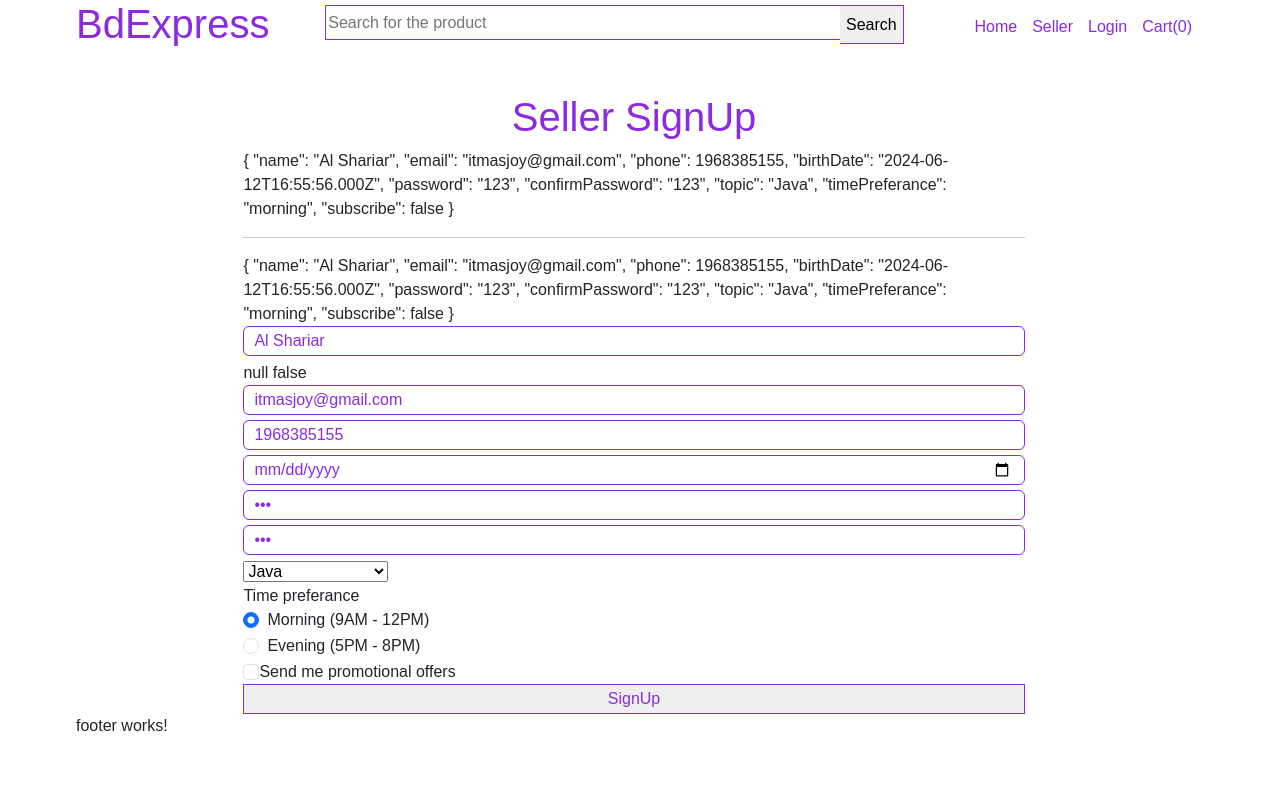
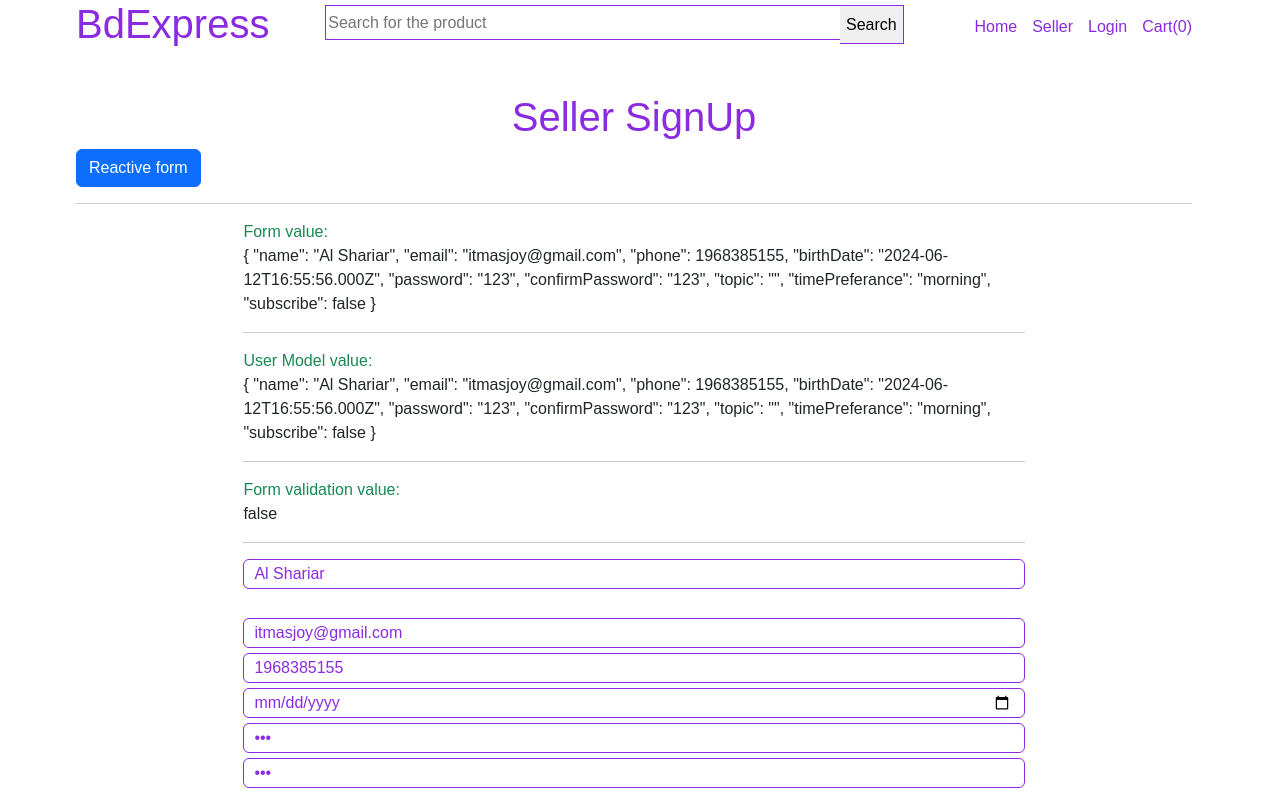
Before and after one commit to Shariarbup/bdExpress-angular, an Angular app: page /seller in a window 1280 px wide. Shown: the top 792 px of the page. Built offline with nearby package versions, Linux system fonts and the light colour scheme.

Commit message:
added error handling in template driven form

```diff
--- a/src/app/app.module.ts
+++ b/src/app/app.module.ts
@@ -9,6 +9,7 @@ import { SellerComponent } from './components/seller/seller.component';
 import { FooterComponent } from './components/footer/footer.component';
 import { SignupComponent } from './components/signup/signup.component';
 import { FormsModule } from '@angular/forms';
+import { HttpClientModule } from '@angular/common/http'
 
 @NgModule({
   declarations: [
@@ -22,7 +23,8 @@ import { FormsModule } from '@angular/forms';
   imports: [
     BrowserModule,
     AppRoutingModule,
-    FormsModule
+    FormsModule,
+    HttpClientModule
   ],
   providers: [],
   bootstrap: [AppComponent]
--- a/src/app/components/signup/signup.component.html
+++ b/src/app/components/signup/signup.component.html
@@ -1,15 +1,20 @@
 <div class="signup">
-    <h1 class="form-header">Seller SignUp</h1>
-    <form class="common-form" #signUpForm="ngForm" (ngSubmit)="signUp(signUpForm.value)">
-        {{signUpForm.value | json }}
+    <h1 class="form-header">Seller SignUp</h1> <button class="btn btn-primary">Reactive form</button>
+    <div class="alert alert-danger" *ngIf="errorMsg">
+        {{errorMsg}}
+    </div>
+    <hr>
+    <form class="common-form" #signUpForm="ngForm" (ngSubmit)="signUp(signUpForm.value)" novalidate>
+        <span class="text-success">Form value: </span>{{signUpForm.value | json }}
         <hr>
-        {{userModel | json}}
+        <span class="text-success">User Model value: </span>{{userModel | json}}
+        <hr>
+        <span class="text-success">Form validation value: </span>{{signUpForm.form.valid}}
+        <hr>
         <div class="form-group">
             <input class="form-control form-input" minlength="2" [class.is-invalid]="name.value > 10 || name.value < 1"
                 [class.is-invalid]="name.invalid" required type="text" name="name" #name="ngModel"
                 [(ngModel)]="userModel.name" placeholder="Enter name">
-            {{name.errors | json}}
-            {{name.invalid}}
             <small class="text-danger" *ngIf="name.value && name.value.length < 2">Name must be 2 character</small> <br>
             <small class="text-danger" *ngIf="name.value && name.value.length > 10">Name must be less than 10
                 character</small>
@@ -20,17 +25,31 @@
         <div class="form-group">
             <input class="form-control form-input" type="email" name="email" [(ngModel)]="userModel.email"
             #email="ngModel"
+            pattern="[a-zA-Z0-9._%+-]+@[a-zA-Z0-9.-]+\.[a-zA-Z]{2,}$"
             placeholder="Enter email">
+            <div *ngIf="email.errors && (email.touched || email.dirty)">
+                <small class="text-danger" *ngIf="email.errors['pattern']">Email is not valid.</small> <br>
+            </div>
         </div>
         <div class="form-group">
             <input class="form-control form-input" type="tel" name="phone" [(ngModel)]="userModel.phone"
             #phone="ngModel"
+            pattern="^\d{11}$"
             placeholder="Enter phone">
+            <div *ngIf="phone.errors && (phone.touched || phone.dirty)">
+                <small class="text-danger" *ngIf="phone.errors['pattern']">Phone no. is not valid.</small> <br>
+            </div>
         </div>
         <div class="form-group">
             <input class="form-control form-input" type="date" name="birthDate" [(ngModel)]="userModel.birthDate"
             #birthDate="ngModel"
-            placeholder="Enter Birthdate">
+            required
+            mi="18"
+            placeholder="Enter Birth date">
+            <div *ngIf="birthDate.errors && (birthDate.dirty || birthDate.touched)">
+                <small class="error" *ngIf="birthDate.errors['required']">Birth date is required.</small>
+                <small class="error" *ngIf="birthDate.errors['minimumAge']">You must be at least 18 years old.</small>
+              </div>
         </div>
         <div class="form-group">
             <input class="form-control form-input" type="password" name="password" [(ngModel)]="userModel.password"
@@ -43,10 +62,14 @@
             [(ngModel)]="userModel.confirmPassword" placeholder="Confirm password">
         </div>
         <div class="form-group">
-            <select name="topic" [(ngModel)]="userModel.topic" class="custom-select">
-                <option value="">I am interested in</option>
+            <select name="topic" required #topic="ngModel" [(ngModel)]="userModel.topic" class="custom-select form-control"
+            [class.is-invalid]="topicHasError && topic.touched"
+            (blur)="validateTopic(topic.value)" (change)="validateTopic(topic.value)"
+            >
+                <option value="default">I am interested in</option>
                 <option *ngFor="let topic of topics">{{topic}}</option>
             </select>
+            <small class="text-danger" [class.d-none]="!topicHasError || topic.untouched">Please select an option.</small>
         </div>
         <div class="form-group">
             <label>Time preferance</label>
@@ -62,12 +85,12 @@
             </div>
         </div>
         <div class="form-group">
-            <div class="formcheck">
+            <div class="form-check">
                 <input class="form-check-input" name="subscribe" [(ngModel)]="userModel.subscribe" type="checkbox">
-                <label>Send me promotional offers</label>
+                <label class="form-check-label">Send me promotional offers</label>
             </div>
         </div>
-        <button class="form-button">SignUp</button>
+        <button [disabled]="signUpForm.form.invalid || topicHasError" class="btn btn-success" type="submit">SignUp</button>
     </form>
 </div>
 
--- a/src/app/components/signup/signup.component.ts
+++ b/src/app/components/signup/signup.component.ts
@@ -1,5 +1,6 @@
 import { Component } from '@angular/core';
 import { User } from 'src/app/model/user';
+import { UserserviceService } from 'src/app/services/userservice.service';
 
 @Component({
   selector: 'app-signup',
@@ -8,11 +9,30 @@ import { User } from 'src/app/model/user';
 })
 export class SignupComponent {
   topics = ['Java', 'Angular', 'Full Stack'];
-  userModel : User = new User("Al Shariar", "itmasjoy@gmail.com", 1968385155, new Date(), "123", "123", "Java" , "morning", false) ;
+  userModel : User = new User("Al Shariar", "itmasjoy@gmail.com", 1968385155, new Date(), "123", "123", "" , "morning", false) ;
+  topicHasError: boolean = true;
+  errorMsg = '';
 
-  signUp(data: Object): void {
+
+  constructor(
+    private userService: UserserviceService
+  ) {}
+
+  signUp(data: User): void {
       console.log("🚀 ~ SignupComponent ~ signUp ~ data:", data)
+      this.userService.enroll(data)
+      .subscribe(
+        data => console.log(data),
+        error => this.errorMsg = error.statusText
+      );
+  }
 
+  validateTopic(topicValue: string) {
+    if (topicValue === 'default') {
+      this.topicHasError = true;
+    } else {
+      this.topicHasError = false;
+    }
   }
 
   // The control has been visited - ng-touched ng-untouched
--- /dev/null
+++ b/src/app/services/userservice.service.ts
@@ -0,0 +1,24 @@
+import { Injectable } from '@angular/core';
+import { HttpClient, HttpErrorResponse } from '@angular/common/http'
+import { User } from '../model/user';
+import { catchError, throwError } from 'rxjs';
+
+@Injectable({
+  providedIn: 'root'
+})
+export class UserserviceService {
+
+  _url: string = '';
+
+  constructor(
+    private _httpClient: HttpClient
+  ) { }
+
+  enroll(user: User) {
+    return this._httpClient.post<any>(this._url, user)
+    .pipe(catchError(this.errorHandler));
+  }
+  errorHandler(error: HttpErrorResponse) {
+    return throwError(error)
+  }
+}
```
